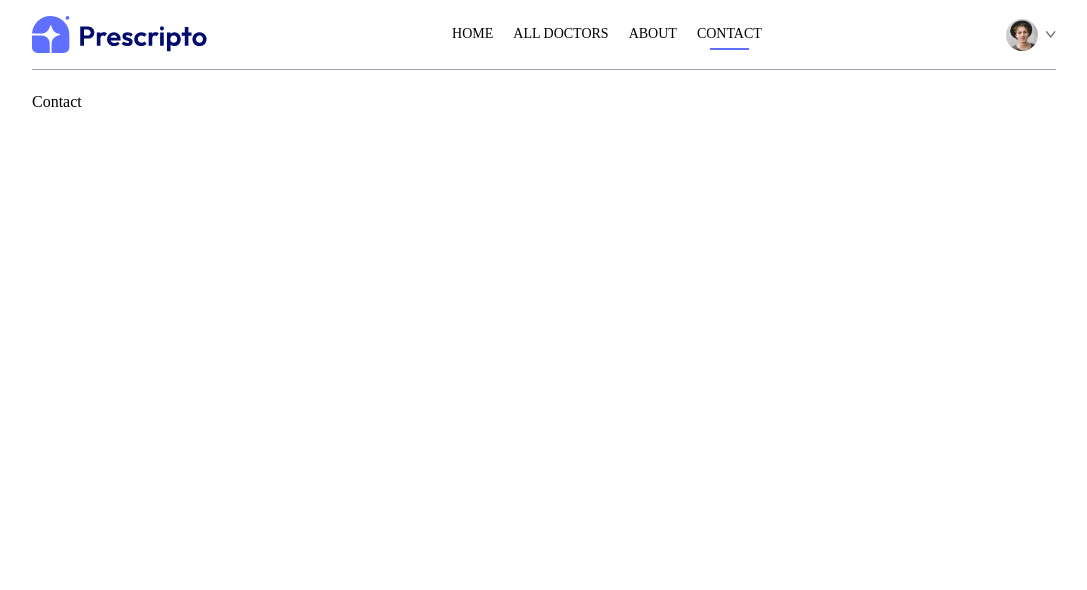
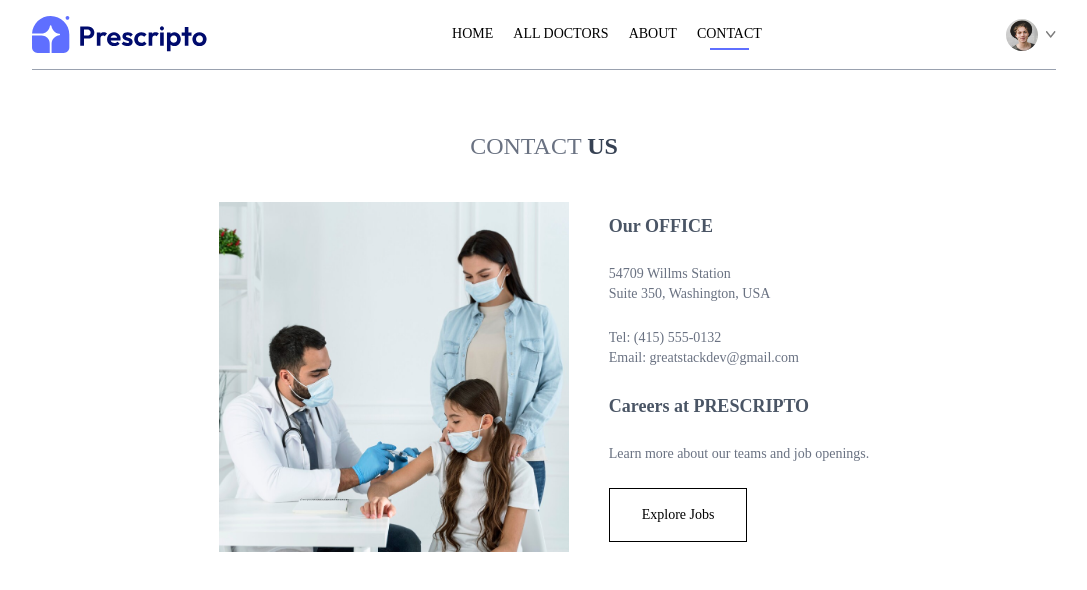
Before and after one commit to freelanceradnan/Hospital-management-system, a React (Vite) app: page /contact in a window 1280 px wide. Shown: the top 590 px of the page, without its empty margins (96-1183 px from the left). Built offline with nearby package versions, Linux system fonts and the light colour scheme.

Commit message:
contact section added

```diff
--- a/src/Pages/About/About.jsx
+++ b/src/Pages/About/About.jsx
@@ -4,7 +4,7 @@
 const About = () => {
     return (
         <div>
-        <div className='text-center text-2xl pt-10 text-gray-500'>
+        <div className='text-center text-2xl pt-10 text-gray-500 uppercase'>
             <p>About <span className='text-gray-700 font-medium'>US</span></p>
         </div>
         <div className='my-10 flex flex-col md:flex-row gap-12'>
--- a/src/Pages/Contact/Contact.jsx
+++ b/src/Pages/Contact/Contact.jsx
@@ -1,11 +1,34 @@
-import React from 'react';
+import React from "react";
+import { assets } from "../../assets/assets";
 
 const Contact = () => {
-    return (
-        <div>
-            <h2>Contact</h2>
+  return (
+    <div>
+      <div className="text-center text-2xl pt-10 text-gray-500">
+        <h2>
+          CONTACT <span className="text-gray-700 font-semibold">US</span>
+        </h2>
+      </div>
+
+      <div className="my-10 flex flex-col justify-center md:flex-row gap-10 mb-28 text-sm">
+        <img src={assets.contact_image} alt="" className="w-full max-w-[350px]"/>
+        <div className="flex flex-col justify-center items-start gap-6">
+            <p className="font-semibold text-lg text-gray-600">Our OFFICE</p>
+            <p className="text-gray-500">
+                54709 Willms Station <br />
+                Suite 350, Washington, USA
+            </p>
+            <p className="text-gray-500">
+                Tel: (415) 555‑0132<br/>
+                Email: greatstackdev@gmail.com
+            </p>
+            <p className="font-semibold text-lg text-gray-600">Careers at PRESCRIPTO</p>
+            <p className="text-gray-500">Learn more about our teams and job openings.</p>
+            <button className="border border-block px-8 py-4 text-sm hover:bg-black hover:text-white transition-all duration-500">Explore Jobs</button>
         </div>
-    );
+      </div>
+    </div>
+  );
 };
 
 export default Contact;
```
